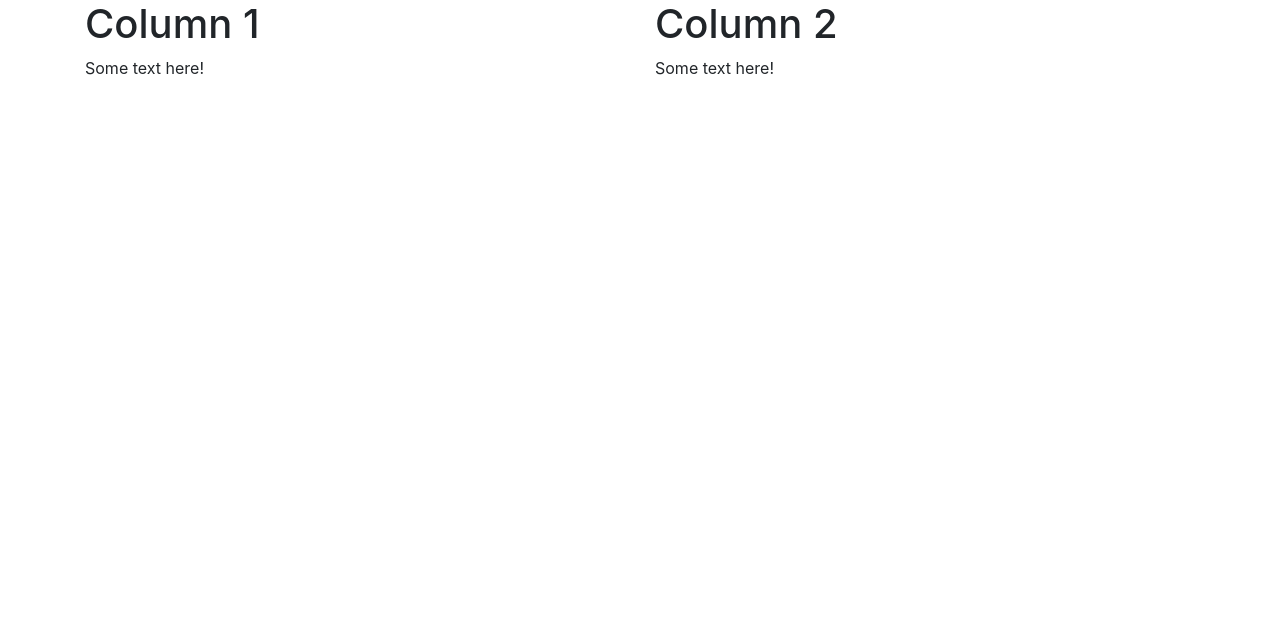
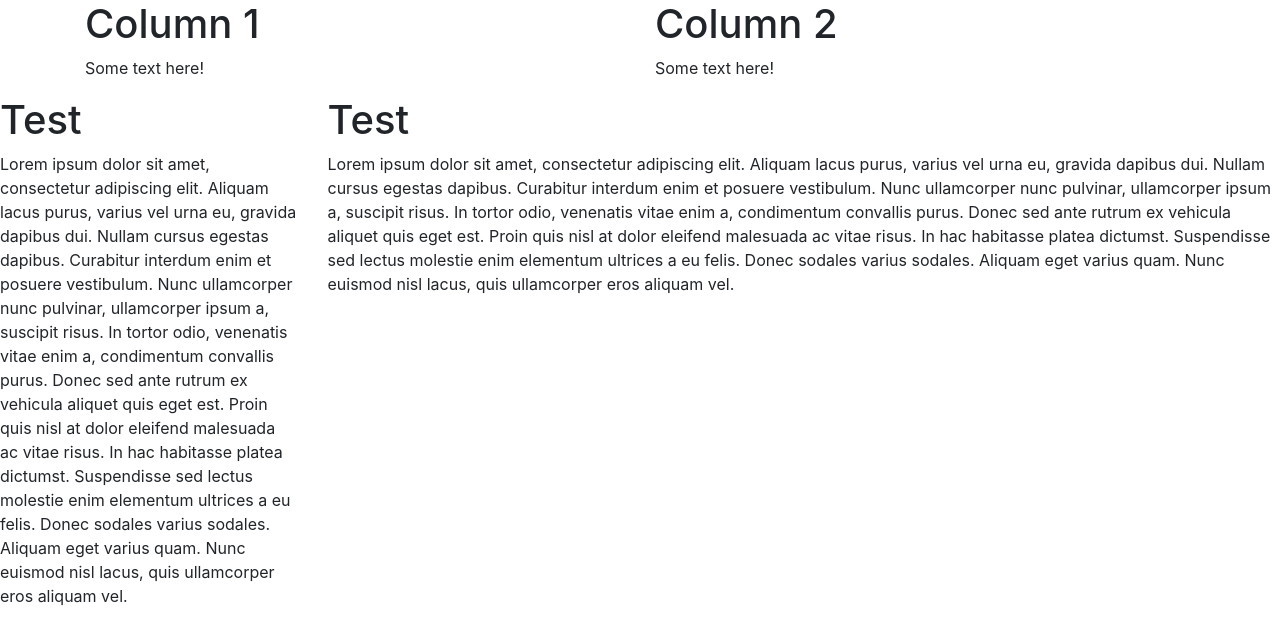
Before and after one commit to Chase-Stokes/section-in-review, a plain HTML site: page bootstrap.html in a window 1280 px wide. Drawn offline with Linux system fonts and the light colour scheme.

Commit message:
Add sidebar test

```diff
--- a/bootstrap.html
+++ b/bootstrap.html
@@ -17,5 +17,15 @@
       </div>
     </div>
   </div>
+  <div class="row">
+    <div class="col-3">
+      <h1>Test</h1>
+      <p>Lorem ipsum dolor sit amet, consectetur adipiscing elit. Aliquam lacus purus, varius vel urna eu, gravida dapibus dui. Nullam cursus egestas dapibus. Curabitur interdum enim et posuere vestibulum. Nunc ullamcorper nunc pulvinar, ullamcorper ipsum a, suscipit risus. In tortor odio, venenatis vitae enim a, condimentum convallis purus. Donec sed ante rutrum ex vehicula aliquet quis eget est. Proin quis nisl at dolor eleifend malesuada ac vitae risus. In hac habitasse platea dictumst. Suspendisse sed lectus molestie enim elementum ultrices a eu felis. Donec sodales varius sodales. Aliquam eget varius quam. Nunc euismod nisl lacus, quis ullamcorper eros aliquam vel.</p>
+    </div>
+    <div class="col-9">
+      <h1>Test</h1>
+      <p>Lorem ipsum dolor sit amet, consectetur adipiscing elit. Aliquam lacus purus, varius vel urna eu, gravida dapibus dui. Nullam cursus egestas dapibus. Curabitur interdum enim et posuere vestibulum. Nunc ullamcorper nunc pulvinar, ullamcorper ipsum a, suscipit risus. In tortor odio, venenatis vitae enim a, condimentum convallis purus. Donec sed ante rutrum ex vehicula aliquet quis eget est. Proin quis nisl at dolor eleifend malesuada ac vitae risus. In hac habitasse platea dictumst. Suspendisse sed lectus molestie enim elementum ultrices a eu felis. Donec sodales varius sodales. Aliquam eget varius quam. Nunc euismod nisl lacus, quis ullamcorper eros aliquam vel.</p>
+    </div>
+  </div>
 </body>
 </html>
```
